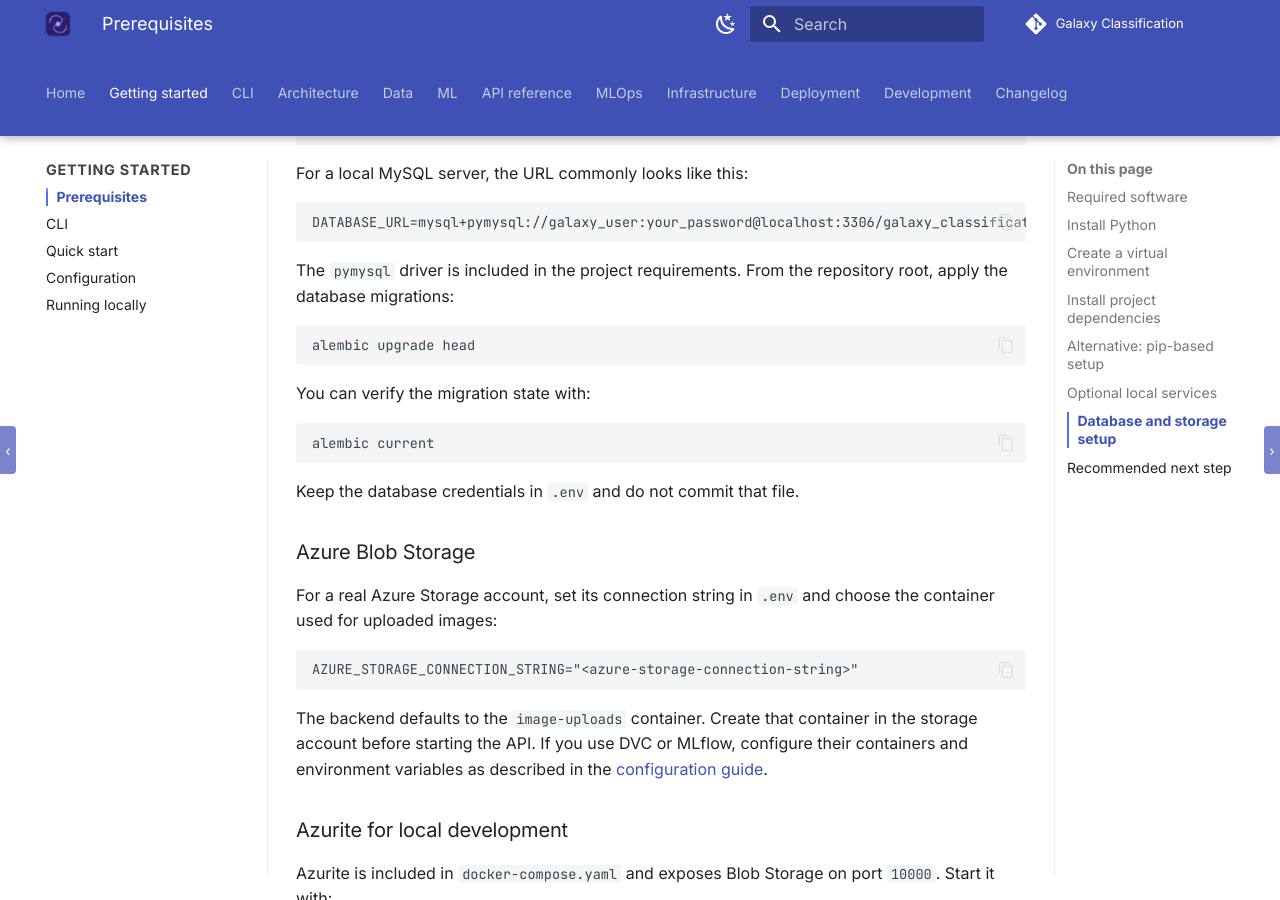
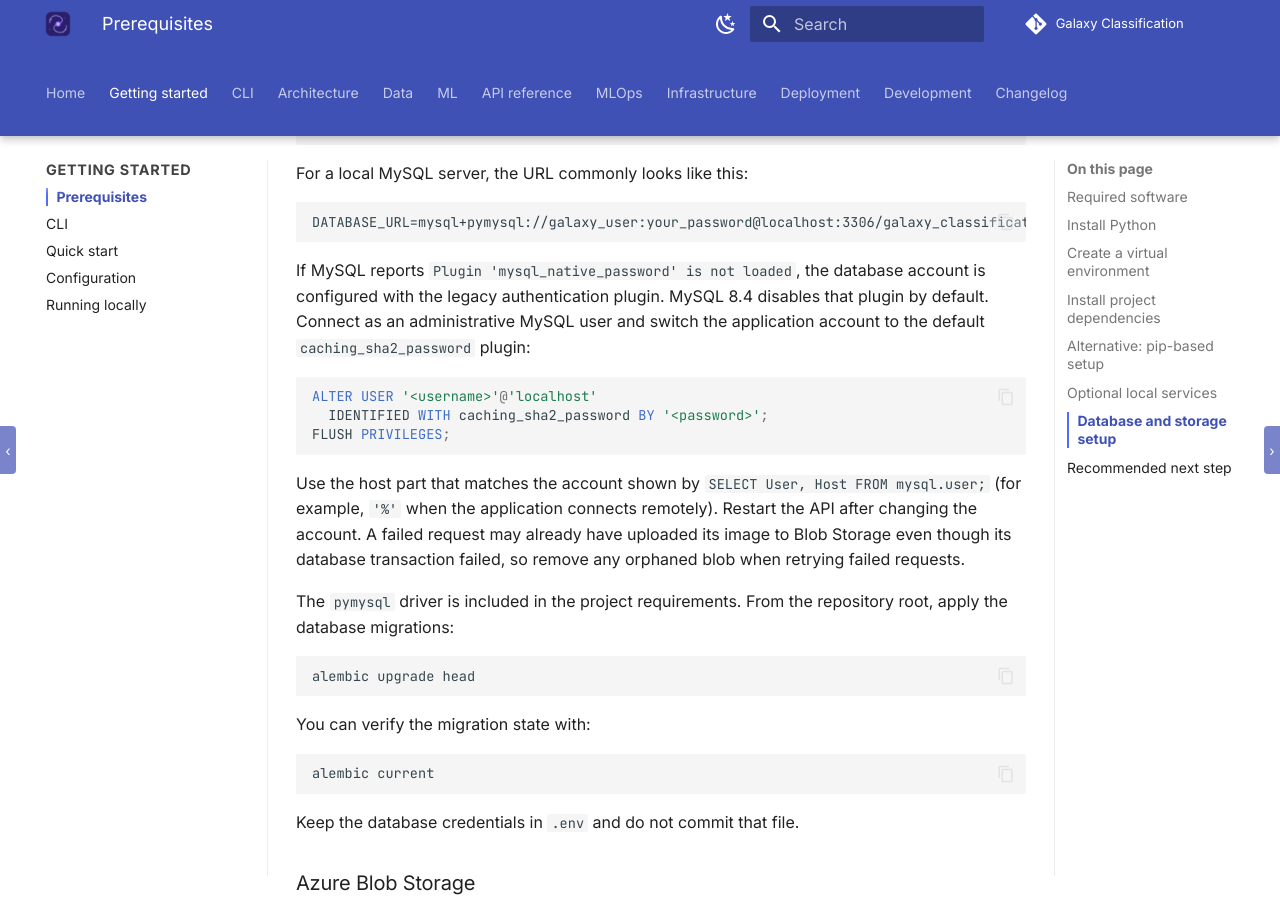
Before and after one commit to YubikNakarmi/galaxy-classification, an MkDocs documentation site: the page built from docs/docs/getting-started/prerequisites.md, in a window 1280 px wide and 900 px high, scrolled down 2507 px. Built offline with MkDocs 1.6.1 and Material for MkDocs 9.7.7, drawn with Linux system fonts in a browser that asks for light colours; comment, search, counter and statistics services are not loaded; the version menu is left out.

````diff
--- a/docs/docs/getting-started/prerequisites.md
+++ b/docs/docs/getting-started/prerequisites.md
@@ -105,6 +105,24 @@ For a local MySQL server, the URL commonly looks like this:
 DATABASE_URL=mysql+pymysql://galaxy_user:your_password@localhost:3306/galaxy_classification
 ```
 
+If MySQL reports `Plugin 'mysql_native_password' is not loaded`, the
+database account is configured with the legacy authentication plugin. MySQL
+8.4 disables that plugin by default. Connect as an administrative MySQL user
+and switch the application account to the default `caching_sha2_password`
+plugin:
+
+```sql
+ALTER USER '<username>'@'localhost'
+  IDENTIFIED WITH caching_sha2_password BY '<password>';
+FLUSH PRIVILEGES;
+```
+
+Use the host part that matches the account shown by `SELECT User, Host FROM
+mysql.user;` (for example, `'%'` when the application connects remotely).
+Restart the API after changing the account. A failed request may already have
+uploaded its image to Blob Storage even though its database transaction
+failed, so remove any orphaned blob when retrying failed requests.
+
 The `pymysql` driver is included in the project requirements. From the repository root, apply the database migrations:
 
 ```bash
--- a/pyproject.toml
+++ b/pyproject.toml
@@ -31,9 +31,11 @@ api = [
     "uvicorn==0.47.0",
     "SQLAlchemy==2.0.49",
     "celery==5.6.3",
+    "redis>=5.0,<8",
     "azure-core==1.41.0",
     "azure-identity==1.25.3",
     "azure-storage-blob==12.29.0",
+    "pymysql==1.2.3",
 ]
 
 bentoml = [
````
Also changed, not shown: docs/docs/api/classify.md (+12 -0 lines), docs/docs/infra/k8.md (+1 -1 lines), 7 other files.
